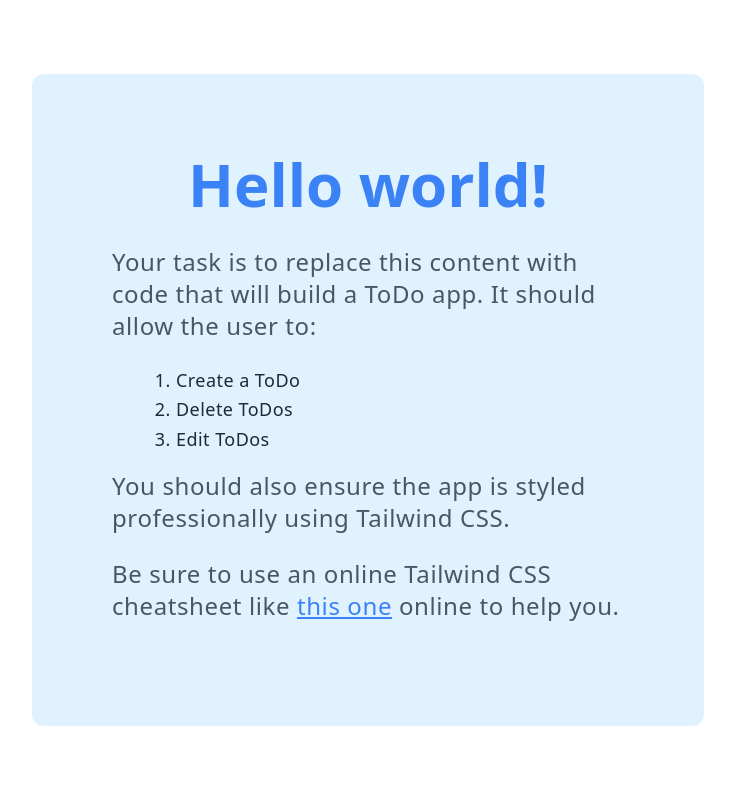
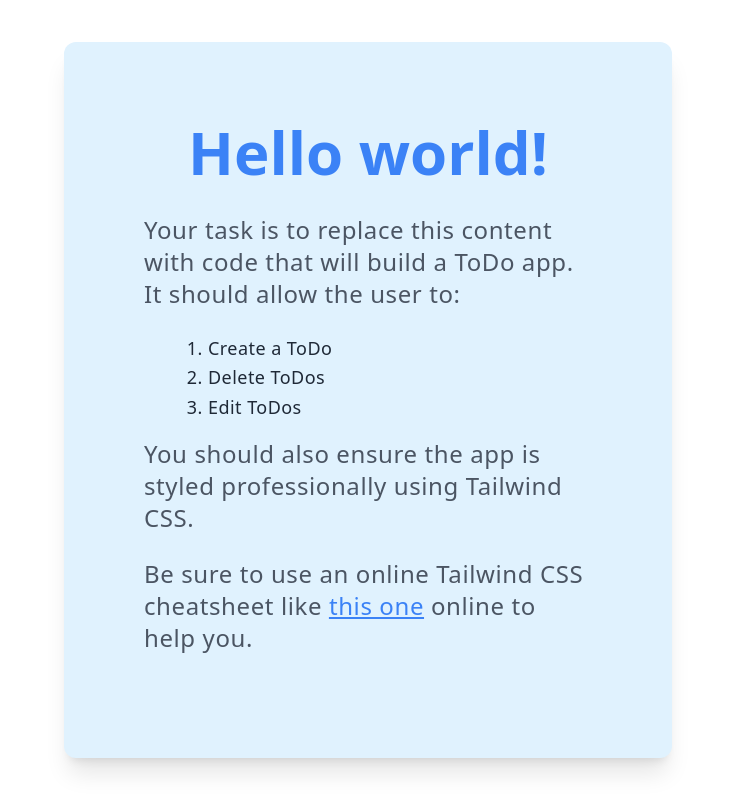
Before and after one commit to L4-Web-Design-and-Development/react-typescript-tailwind, a React (Create React App) app: page / in a window 1280 px wide. Shown: the whole page, without its empty margins (272-1007 px from the left). Built offline with nearby package versions, Linux system fonts and the light colour scheme.

Commit message:
Add README

```diff
--- a/src/App.tsx
+++ b/src/App.tsx
@@ -4,7 +4,7 @@ import Paragraph from "./components/Paragraph";
 function App() {
   return (
     <div className="flex items-center justify-center min-h-screen max-w-2xl mx-auto">
-      <div className="p-20 rounded-xl bg-sky-100">
+      <div className="m-8 p-20 rounded-xl bg-sky-100 shadow-xl">
         <h1 className="text-6xl font-bold text-blue-500 mb-8 text-center">
           Hello world!
         </h1>
```
Also changed, not shown: 1 other file (tests, documents, lock files or other folders).
